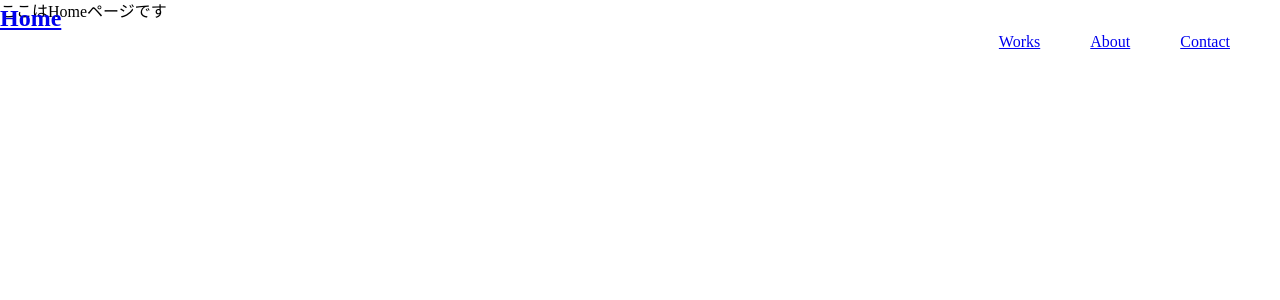
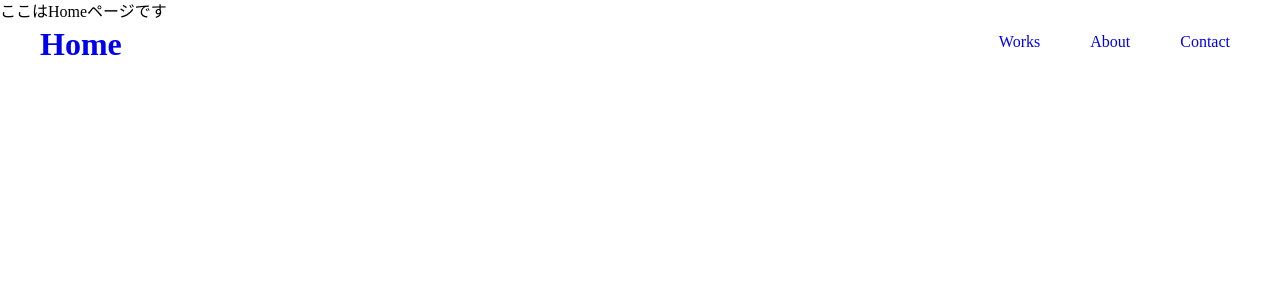
Before and after one commit to Seiya830/Portfolio, a Vue app: page / in a window 1280 px wide. Shown: the top 300 px of the page. Built offline with nearby package versions, Linux system fonts and the light colour scheme.

Commit message:
pcサイズ時にh1がクリックできない問題を修正

```diff
--- a/src/components/AppHeader.vue
+++ b/src/components/AppHeader.vue
@@ -10,14 +10,15 @@ export default defineComponent({
 </script>
 
 <template>
-  <div>
+  <h1 class="home">
+    <a href="/">Home</a>
+  </h1>
   <button @click="open = !open" :class="{ open: open }" class="hamburger">
     <span></span>
     <span></span>
     <span></span>
   </button>
   <nav :class="{ open: open }" class="nav-content">
-      <h1><a href="/">Home</a></h1>
     <ul>
       <li>
         <router-link to="/works">Works</router-link>
@@ -30,11 +31,28 @@ export default defineComponent({
       </li>
     </ul>
   </nav>
-  </div>
 </template>
 
 <style lang="scss">
 @import "../assets/scss/mixin";
+
+a {
+  text-decoration: none;
+}
+
+.home {
+  position: fixed;
+  top: 20px;
+  left: 40px;
+  display: inline-block;
+  width: auto;
+  height: auto;
+
+  @include pc {
+    z-index: 9999;
+  }
+}
+
 .nav-content {
   position: fixed;
   top: 0;
```
Lines whose indentation alone changed are shown as unchanged.
